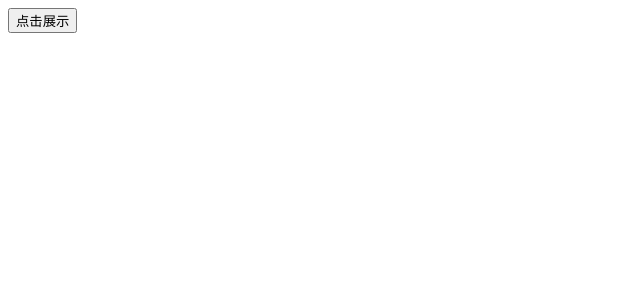
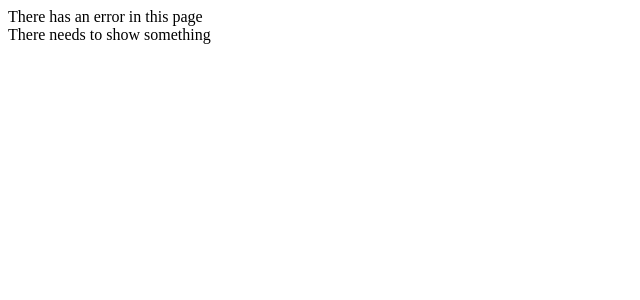
Before and after one commit to colddayer/react_note, a React (Create React App) app: page / in a window 1280 px wide. Shown: the top 300 px of the page, without its empty margins (0-640 px from the left). Built offline with nearby package versions, Linux system fonts and the light colour scheme.

Commit message:
feat: 🎸 使用componentDidCatch制作一个错误边界组件

```diff
--- /dev/null
+++ b/src/20200820/ErrorBoundary.tsx
@@ -0,0 +1,47 @@
+import React from 'react'
+
+interface IProps {}
+
+interface IState {
+  hasError: boolean
+}
+
+class ErrorBoundary extends React.Component<IProps, IState> {
+  constructor(props: IProps) {
+    super(props)
+    this.state = { hasError: false }
+  }
+
+  componentDidCatch(err: any) {
+    if (err) {
+      console.log(err)
+      this.setState({ hasError: true })
+    }
+  }
+
+  render() {
+    const { hasError } = this.state
+    const { children } = this.props
+    if (!hasError) {
+      return <div>There has an error in this page</div>
+    }
+    return children
+  }
+}
+
+const Show: React.FC = () => <div>There needs to show something</div>
+
+const ErrorComponent = () => {
+  throw new Error('404 not found')
+}
+
+export const Page: React.FC = () => {
+  return (
+    <>
+      <ErrorBoundary>
+        <ErrorComponent />
+      </ErrorBoundary>
+      <Show />
+    </>
+  )
+}
--- a/src/index.tsx
+++ b/src/index.tsx
@@ -1,6 +1,7 @@
 import React from 'react'
 import ReactDOM from 'react-dom'
-import { Page } from './20180819/Portal'
+// import { Page } from './20200819/Portal'
+import { Page } from './20200820/ErrorBoundary'
 
 ReactDOM.render(
   <React.StrictMode>
```
Also changed, not shown: src/20200819/Portal.tsx (renamed from src/20180819/Portal.tsx), src/20200819/style.ts (renamed from src/20180819/style.ts), src/20200819/useModal.tsx (renamed from src/20180819/useModal.tsx).
